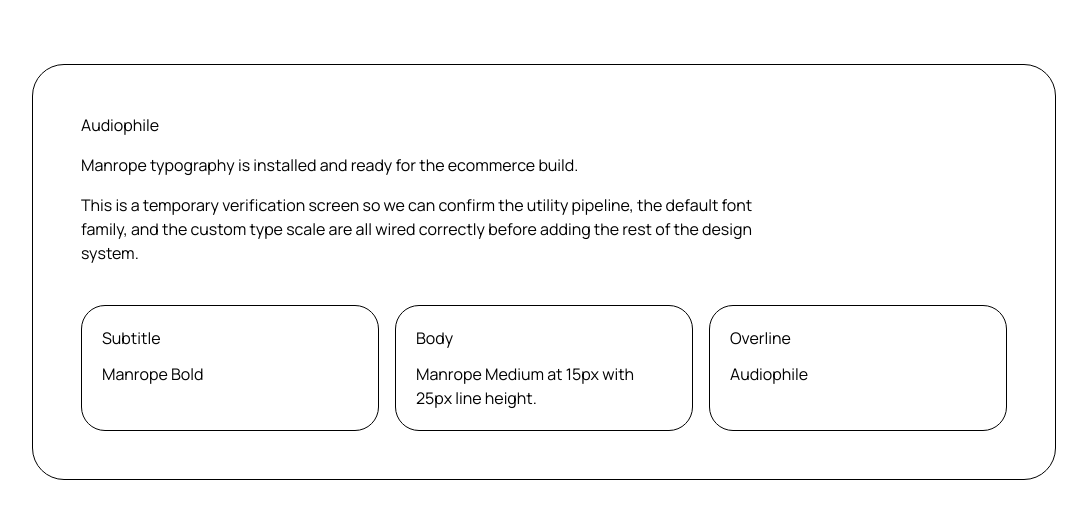
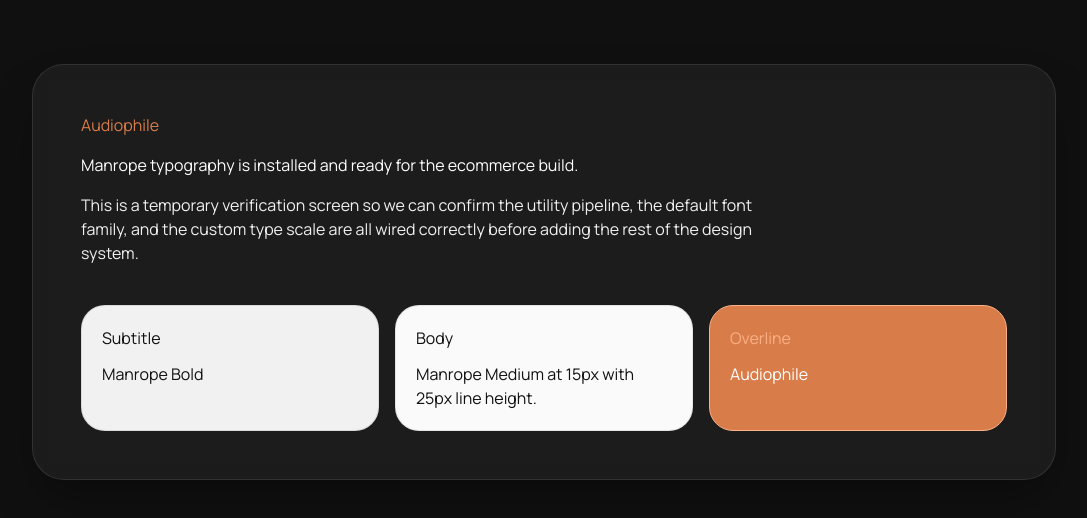
Before and after one commit to brandeth/audiophile, a Nuxt app: page / in a window 1280 px wide. Shown: the top 518 px of the page, without its empty margins (96-1183 px from the left). Built offline with nearby package versions, Linux system fonts and the light colour scheme.

Commit message:
update tailwind config to use hex code.

```diff
--- a/assets/css/tailwind.css
+++ b/assets/css/tailwind.css
@@ -3,16 +3,6 @@
 @tailwind utilities;
 
 @layer base {
-  :root {
-    --color-brand-500: 216 125 74;
-    --color-brand-400: 251 175 133;
-    --color-neutral-900: 16 16 16;
-    --color-neutral-100: 241 241 241;
-    --color-neutral-50: 250 250 250;
-    --color-white: 255 255 255;
-    --color-black: 0 0 0;
-  }
-
   body {
     @apply font-sans;
   }
--- a/tailwind.config.ts
+++ b/tailwind.config.ts
@@ -1,4 +1,18 @@
 import type { Config } from "tailwindcss";
+
+const palette = {
+  brand: {
+    400: "#FBAF85",
+    500: "#D87D4A",
+  },
+  neutral: {
+    50: "#FAFAFA",
+    100: "#F1F1F1",
+    900: "#101010",
+  },
+  white: "#FFFFFF",
+  black: "#000000",
+} as const;
 
 export default {
   content: [
@@ -12,19 +26,7 @@ export default {
   ],
   theme: {
     extend: {
-      colors: {
-        brand: {
-          400: "rgb(var(--color-brand-400) / <alpha-value>)",
-          500: "rgb(var(--color-brand-500) / <alpha-value>)",
-        },
-        neutral: {
-          50: "rgb(var(--color-neutral-50) / <alpha-value>)",
-          100: "rgb(var(--color-neutral-100) / <alpha-value>)",
-          900: "rgb(var(--color-neutral-900) / <alpha-value>)",
-        },
-        white: "rgb(var(--color-white) / <alpha-value>)",
-        black: "rgb(var(--color-black) / <alpha-value>)",
-      },
+      colors: palette,
       fontFamily: {
         sans: ["Manrope", "sans-serif"],
       },
```
